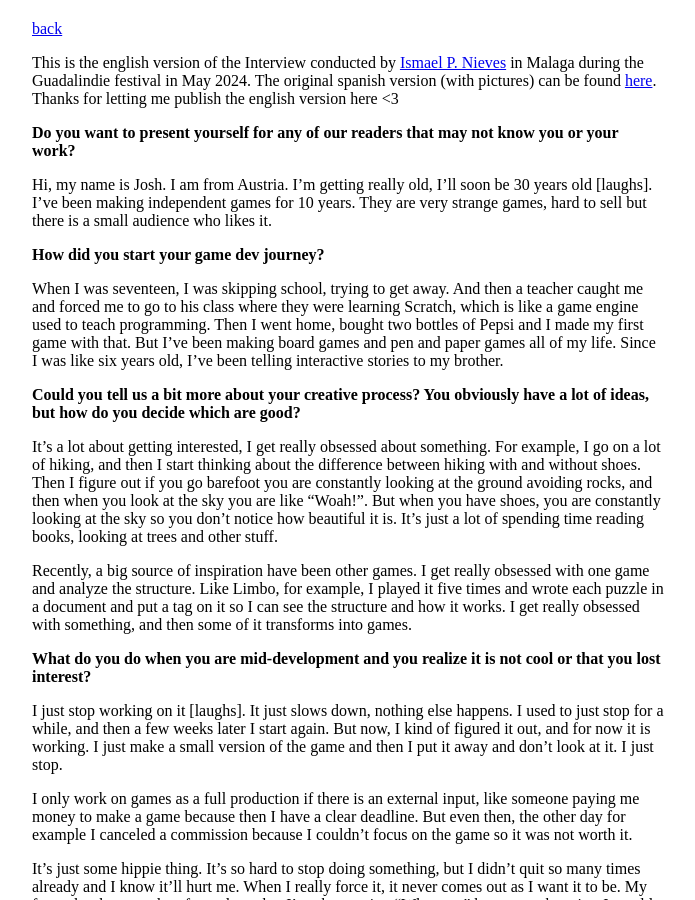
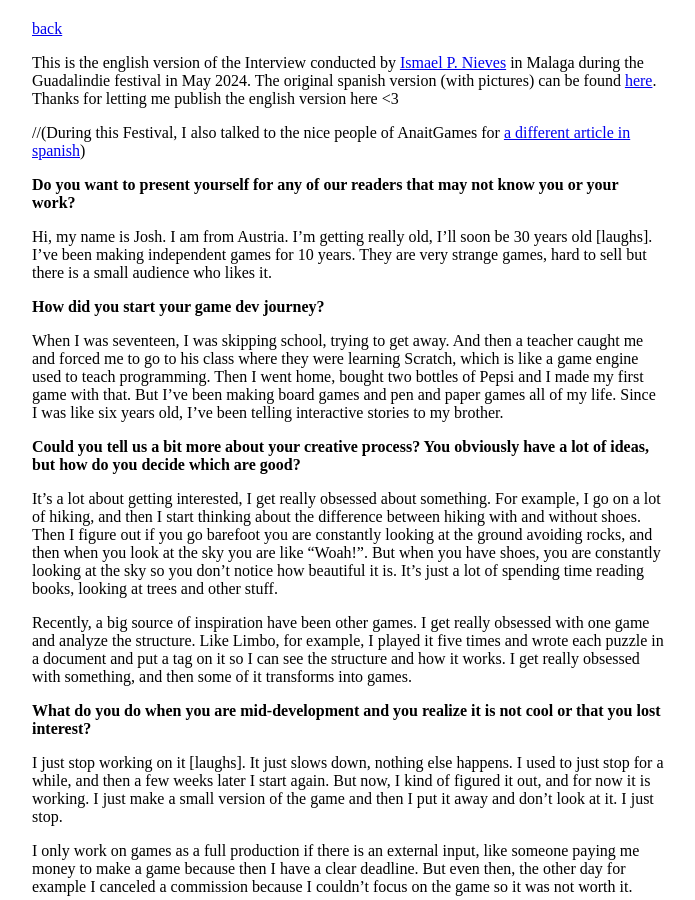
Before and after one commit to stuffedwombat/stuffedwombat.github.io, a Jekyll site: the page built from interview_navigames.md, in a window 1280 px wide and 900 px high. Shown: the whole window, without its empty margins (292-987 px from the left). Built offline with Jekyll 4.4.1, drawn with Linux system fonts in a browser that asks for light colours; our own code applies the rules of GitHub Pages for plain Markdown files; comment, search, counter and statistics services are not loaded.

Commit message:
Update interview_navigames.md

```diff
--- a/interview_navigames.md
+++ b/interview_navigames.md
@@ -2,6 +2,8 @@
 
 This is the english version of the Interview conducted by [Ismael P. Nieves](https://x.com/ismael_gurr) in Malaga during the Guadalindie festival in May 2024.
 The original spanish version (with pictures) can be found [here](https://www.navigames.es/entrevistas/entrevista-guadalindie-stuffed-wombat/). Thanks for letting me publish the english version here <3
+
+//(During this Festival, I also talked to the nice people of AnaitGames for [a different article in spanish](https://www.anaitgames.com/entrevistas/stuffed-wombat-pequenas-comunidades))
 
 **Do you want to present yourself for any of our readers that may not know you or your work?**
 
```
